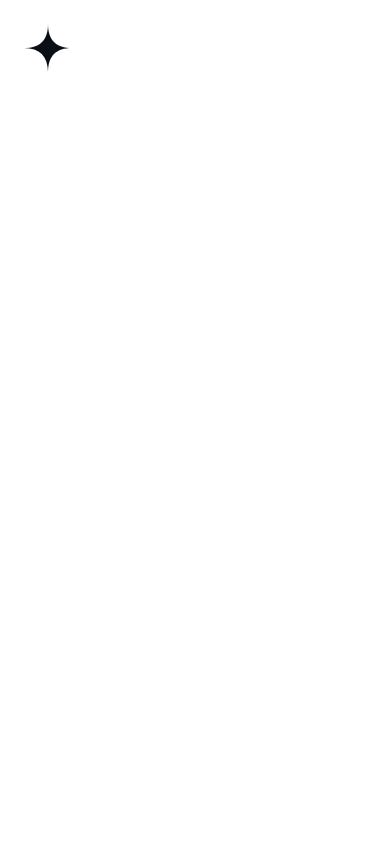
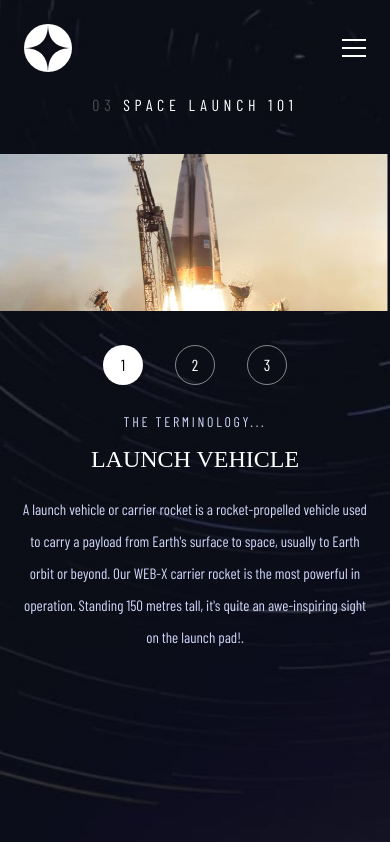
Before and after one commit to vadickpb/space-tourism, a React (Vite) app: page /tecnology in a window 390 px wide. Before the commit this address had no page. Built offline with nearby package versions, Linux system fonts and the light colour scheme.

Commit message:
add tecnology page responsive

```diff
--- a/package.json
+++ b/package.json
@@ -11,6 +11,7 @@
   "dependencies": {
     "react": "^18.2.0",
     "react-dom": "^18.2.0",
+    "react-responsive": "^9.0.0-beta.10",
     "react-router-dom": "^6.3.0",
     "sass": "^1.54.8"
   },
--- /dev/null
+++ b/src/pages/tecnology/tecnology.component.jsx
@@ -0,0 +1,53 @@
+import { useMediaQuery } from 'react-responsive'
+
+import LargeImageTec from '../../assets/technology/image-launch-vehicle-portrait.jpg'
+import SmallImageTec from '../../assets/technology/image-launch-vehicle-landscape.jpg'
+import './tecnology.styles.scss'
+
+const Tecnology = () => {
+
+  const isDesktopOrMovile = useMediaQuery({
+    query: '(min-width: 1000px)'
+  })
+
+  let img = isDesktopOrMovile ? LargeImageTec : SmallImageTec
+  return (
+    <div className="tecnology-container">
+      <div className="tecnology-subtitle">
+        <span>03</span> Space launch 101
+      </div>
+
+      <div className="tecnology-info-image-container">
+
+        <div className="tecnology-links">
+          <div className="tecnology-link active">1</div>
+          <div className="tecnology-link">2</div>
+          <div className="tecnology-link">3</div>
+        </div>
+
+        <div className="tecnology-info-container">
+          <h5 className="tecnology-title-first">
+            The terminology...
+          </h5>
+          <h1 className="tecnology-name">
+            Launch vehicle
+          </h1>
+          <p className="tecnology-text">
+            A launch vehicle or carrier rocket is a rocket-propelled vehicle used to carry a
+            payload from Earth's surface to space, usually to Earth orbit or beyond. Our
+            WEB-X carrier rocket is the most powerful in operation. Standing 150 metres tall,
+            it's quite an awe-inspiring sight on the launch pad!.
+          </p>
+        </div>
+
+        <div className="tecnology-image-container">
+          <img src={img} alt="" />
+        </div>
+      </div>
+
+
+    </div>
+  )
+}
+
+export default Tecnology
--- /dev/null
+++ b/src/pages/tecnology/tecnology.styles.scss
@@ -0,0 +1,183 @@
+.tecnology-container {
+  background-image: url('../../assets/technology/background-technology-desktop.jpg');
+  background-size: cover;
+  background-repeat: no-repeat;
+  background-position: center;
+  min-height: 100vh;
+
+  padding-top: 21.2rem;
+  padding-left: 16.65rem;
+  padding-bottom: 10rem;
+
+  .tecnology-subtitle {
+    font-size: 2.8rem;
+    line-height: 3.4rem;
+    letter-spacing: 0.472rem;
+    font-weight: 400;
+    text-transform: uppercase;
+    color: #fff;
+
+    span {
+      opacity: 0.25;
+    }
+  }
+
+  .tecnology-info-image-container {
+    display: flex;
+    align-items: center;
+    gap: 8rem;
+
+    margin-top: 13.7rem;
+
+
+    .tecnology-links {
+      display: flex;
+      flex-direction: column;
+      // justify-content: center;
+      align-items: center;
+      gap: 3.2rem;
+      .tecnology-link {
+        width: 8rem;
+        height: 8rem;
+        background-color: #fff;
+        border-radius: 50%;
+        border: 1px solid rgb(255, 255, 255, .5);
+        background: transparent;
+        color: #fff;
+        font-size: 3.2rem;
+        display: flex;
+        justify-content: center;
+        align-items: center;
+      }
+
+      .active {
+        background-color: #fff;
+        color: #000;
+      }
+    }
+
+    .tecnology-info-container {
+      width: 40%;
+      margin-right: 5rem;
+      .tecnology-title-first {
+        font-size: 1.6rem;
+        color: #D0D6F9;
+        font-weight: 400;
+        text-transform: uppercase;
+        letter-spacing: 0.27rem;
+      }
+      .tecnology-name {
+        font-size: 5.6rem;
+        text-transform: uppercase;
+        font-weight: 400;
+      }
+      .tecnology-text {
+        font-size: 1.8rem;
+      }
+    }
+
+    .tecnology-image-container {
+      width: 40%;
+    }
+  }
+
+}
+
+@media (max-width:1000px) {
+  .tecnology-container{
+    background-image: url('../../assets/technology/background-technology-tablet.jpg');
+    padding-top: 13.6rem;
+    padding-inline: 0;
+
+    .tecnology-subtitle{
+      font-size: 2rem;
+      margin-left: 3.85rem;
+    }
+
+    .tecnology-info-image-container {
+      flex-direction: column;
+      align-items: center;
+      justify-content: center;
+      text-align: center;
+      margin-top: 6rem;
+      gap: 0;
+
+      .tecnology-image-container{
+        order: 1;
+        width: 100vw;
+        overflow: hidden;
+        img{
+          width: 100%;
+        }
+      }
+
+      .tecnology-links {
+        order: 2;
+        margin-top: 5.6rem;
+        flex-direction: row;
+        .tecnology-link {
+          width: 6rem;
+          height: 6rem;
+          font-size: 2.4rem;
+        }
+
+      }
+
+      .tecnology-info-container {
+        order: 3;
+        margin-top: 4.4rem;
+        width: 70%;
+        margin-right: 0;
+        .tecnology-name {
+          font-size: 4rem;
+        }
+      }
+    }
+  }
+}
+
+@media (max-width: 600px) {
+  .tecnology-container {
+    background-image: url('../../assets/technology/background-technology-mobile.jpg');
+    padding-top: 8.8rem;
+
+
+    .tecnology-subtitle {
+      font-size: 1.6rem;
+      text-align: center;
+      margin-left: 0;
+    }
+
+    .tecnology-info-image-container{
+      margin-top: 3.2rem;
+
+      .tecnology-image-container {
+      }
+      .tecnology-links{
+        margin-top: 3.4rem;
+        .tecnology-link{
+          margin: 0;
+          width: 4rem;
+          height: 4rem;
+          font-size: 1.6rem;
+        }
+      }
+
+      .tecnology-info-container{
+        width: 90%;
+        margin-top: 2.6rem;
+        .tecnology-title-first{
+          font-size: 1.4rem;
+        }
+        .tecnology-name{
+          margin-top: 0.9rem;
+          font-size: 2.4rem;
+        }
+        .tecnology-text{
+          margin-top: 1.6rem;
+          font-size: 1.5rem;
+        }
+      }
+    }
+  }
+}
--- a/src/router/AppRoute.jsx
+++ b/src/router/AppRoute.jsx
@@ -3,6 +3,7 @@ import Home from "../pages/home/home.component"
 import Navigation from "../ui/navigation/navigation.component"
 import Destinations from "../pages/destinations/destinations.component"
 import Crew from "../pages/crew/crew.component"
+import Tecnology from "../pages/tecnology/tecnology.component"
 
 
 const AppRoute = () => {
@@ -13,6 +14,7 @@ const AppRoute = () => {
         <Route path="/" element={<Home />} />
         <Route path="/destination" element={<Destinations />} />
         <Route path="/crew" element={<Crew />}/>
+        <Route path="/tecnology" element={<Tecnology />}/>
       </Routes>
     </>
   )
```
Also changed, not shown: 1 other file (tests, documents, lock files or other folders).
